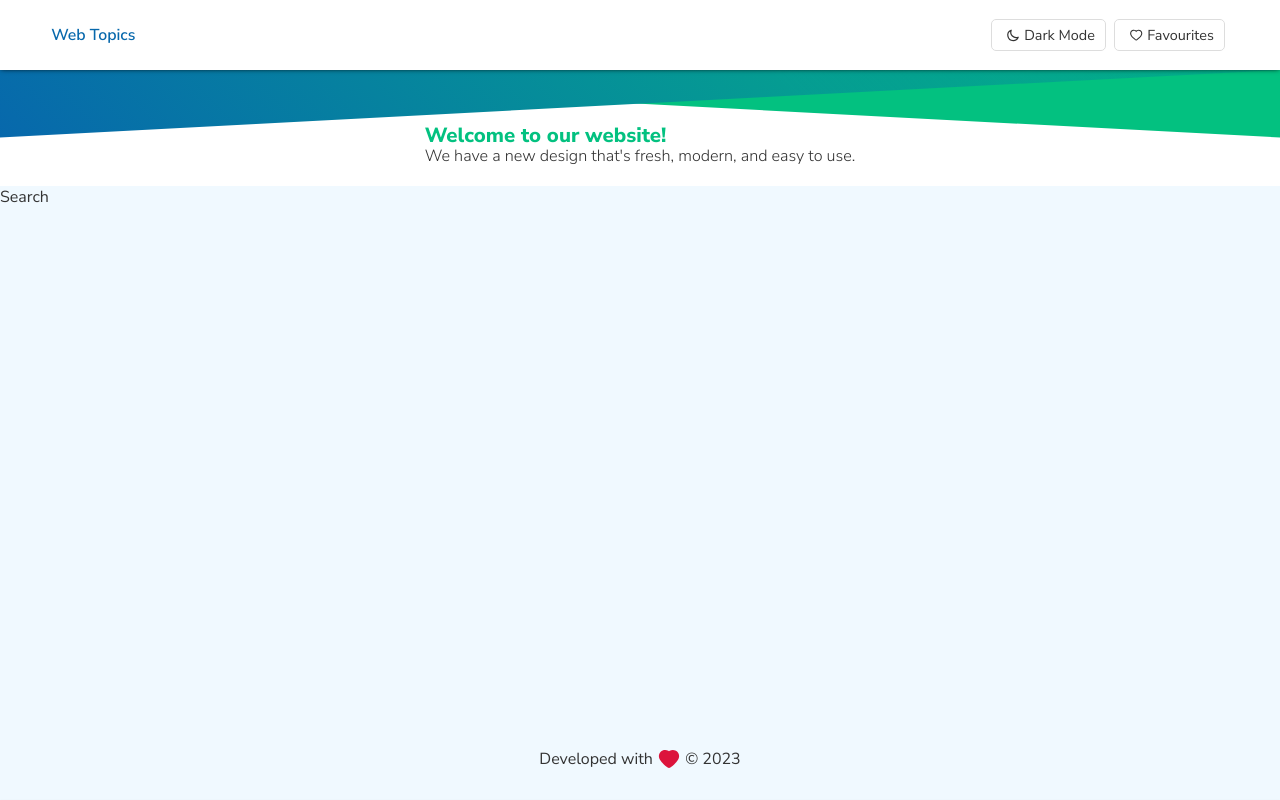
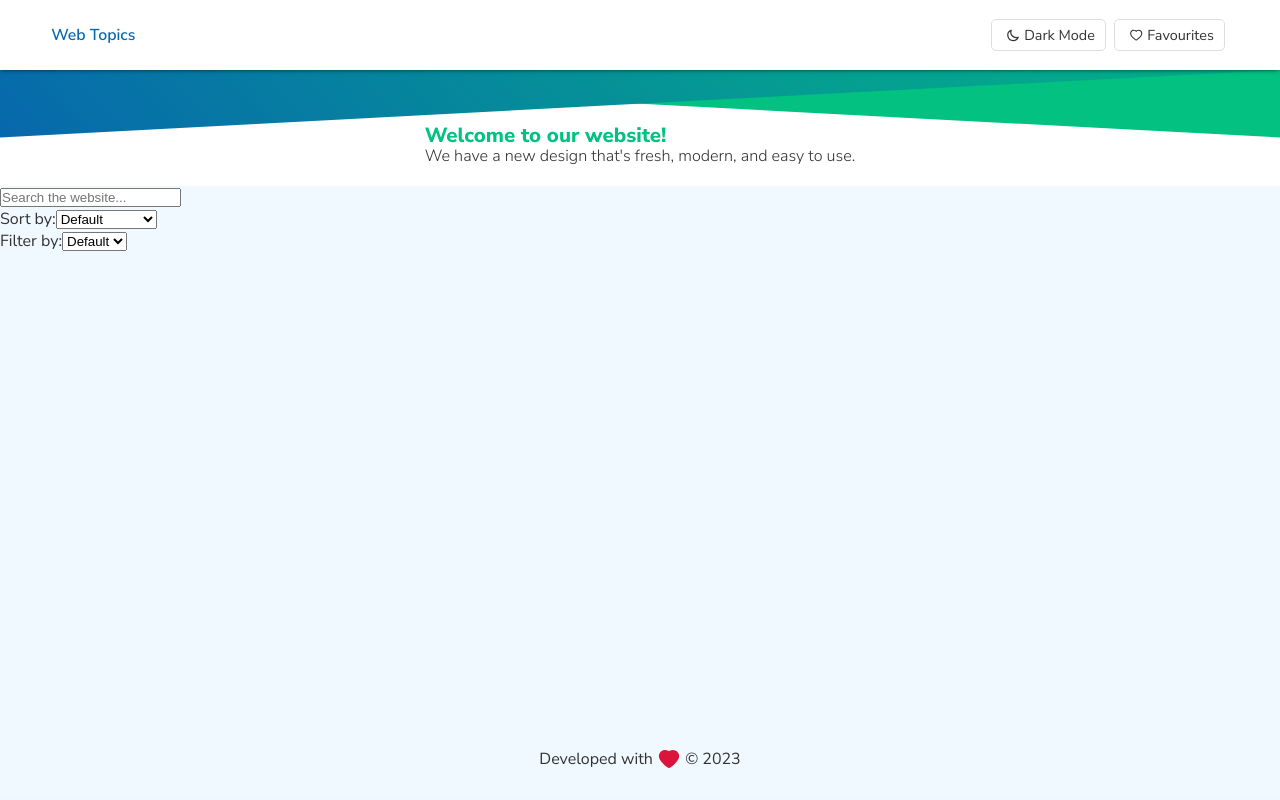
Before and after one commit to BadarSaghir/maani-react, a React (Vite) app: page / in a window 1280 px wide. Built offline with nearby package versions, Linux system fonts and the light colour scheme.

Commit message:
addded components

```diff
--- /dev/null
+++ b/src/components/ProductsPage/ProductsPage.jsx
@@ -0,0 +1,5 @@
+const ProductsPage = () => {
+    return <div>Product Page</div>
+}
+
+export default ProductsPage
--- /dev/null
+++ b/src/components/SearchBox/ResultContainer/ResultContainer.jsx
@@ -0,0 +1,14 @@
+const ResultContainer =()=>{
+
+    return <div className="container main-custom-container">
+        <h3 id="number-of-topics-found"></h3>
+        <div className="web-topics-box-parent">
+            <div id="web-topics" className="web-topics">
+
+            </div>
+       </div>
+    </div>
+
+}
+
+export default ResultContainer
--- a/src/components/SearchBox/SearchBox.jsx
+++ b/src/components/SearchBox/SearchBox.jsx
@@ -1,6 +1,12 @@
+import ResultContainer from "./ResultContainer/ResultContainer"
+import SearchBar from "./SearchInput/SearchBar"
+import styles from "./SearchBox.module.css"
 const SearchBox =()=>{
 
-    return <div>Search</div>
+    return <section id={styles['web-topics-page']} className={styles['web-topics-page']}>
+   <SearchBar/>
+   <ResultContainer/>
+</section>
 }
 
 export default SearchBox
--- /dev/null
+++ b/src/components/SearchBox/SearchBox.module.css
@@ -0,0 +1,8 @@
+.web-topics-page{
+    flex-shrink: 0;
+    width: 100%;
+    opacity: 1;
+    transition-property: margin, opacity;
+    transition-duration: .5s;
+    transition-timing-function: ease-in;
+}
--- /dev/null
+++ b/src/components/SearchBox/SearchInput/SearchBar.jsx
@@ -0,0 +1,29 @@
+const SearchBar =()=>{
+
+    return (<section id="search-bar-section" className="search-section">
+        <div className="container search-custom-container">
+            <div className="search-bar">
+                <span id="search-icon"><ion-icon class="search-icon" name="search-outline"></ion-icon></span>
+                <input className="search-field" type="search" id="SearchField" placeholder="Search the website..." />
+                <div className="search-sort-option search-options">
+                    <label id="search-sort-label" htmlFor="search-sort-select">Sort by:</label>
+                    <select id="search-sort-select" name="sort">
+                        <option value="Default">Default</option>
+                        <option value="Default">Topic Title</option>
+                        <option value="Default">Author Name</option>
+                    </select>
+                </div>
+                <div className="search-filter-option search-options d-flex flex-wrap border-start">
+                    <label id="search-filter-label" htmlFor="search-filter-select" className="w-100">Filter by:</label>
+                    <select id="search-filter-select" name="filter" className="w-100 border-0">
+                        <option value="Default">Default</option>
+                    </select>
+                </div>
+            </div>
+        </div>
+    </section>)
+
+
+}
+
+export default SearchBar
--- a/src/index.css
+++ b/src/index.css
@@ -57,6 +57,11 @@ body{
 
   transition: background-color, ease-in .5s;
 }
+main{
+  overflow: hidden;
+  display: flex;
+}
+
 @keyframes favouritesRollingUpAnimation{
   0%{
       transform: translateY(175px);
--- a/src/pages/details.jsx
+++ b/src/pages/details.jsx
@@ -4,9 +4,9 @@ const  Details=()=>{
     const {id} = useParams();
 
     return (
-        <>
+        <main >
             {id}
-        </>
+        </main>
     )
 }
 
--- a/src/pages/index.jsx
+++ b/src/pages/index.jsx
@@ -1,11 +1,13 @@
  import SearchBox from "../components/SearchBox/SearchBox"
+ import ProductsPage from "../components/ProductsPage/ProductsPage"
  const  Home=()=>{
     return (
-        <>
+        <main >
 
 <SearchBox />
+<ProductsPage/>
 
-        </>
+        </main>
     )
 }
 
```
Also changed, not shown: src/components/SearchBox/ResultContainer/ResultContainer.module.css (added), src/components/SearchBox/SearchInput/SearchBar.module.css (added), src/styles/main.modules.css (added).
